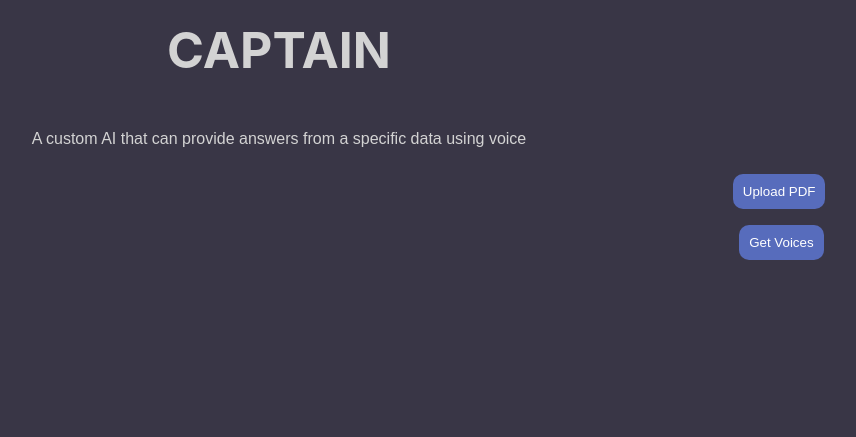
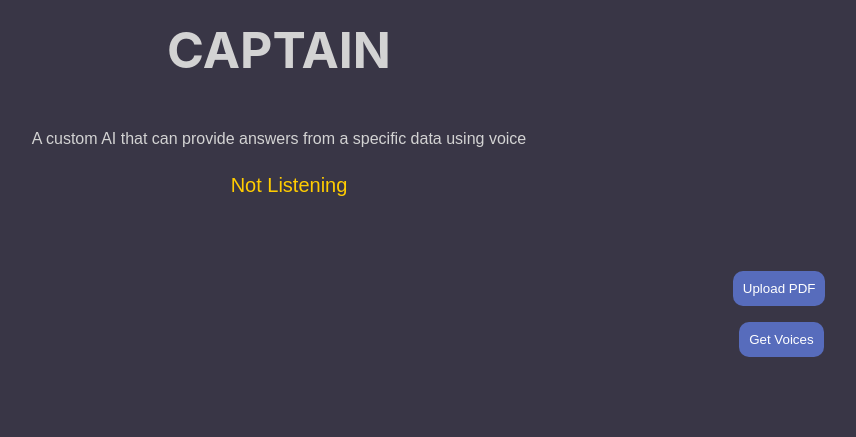
Before and after one commit to codewithmayo/captain, a Flask app: page / in a window 1280 px wide. Shown: the top 437 px of the page, without its empty margins (361-1217 px from the left). Run offline with Flask 3, Linux system fonts and the light colour scheme.

Commit message:
Update index.html

```diff
--- a/templates/index.html
+++ b/templates/index.html
@@ -96,12 +96,24 @@ button {
     top: 60%;
 
 }
+
+    #status {
+        color: #FFCC00; /* Yellow color for status */
+        margin-top: 10px;
+        font-size: 20px;
+        margin-bottom: 20px; /* Add margin to the bottom */
+        padding-left: 20px;
+        left: 10%;
+        margin-bottom: 5%;
+
+    }
     </style>
     <script src="https://code.jquery.com/jquery-3.6.4.min.js"></script>
 </head>
 <body>
     <h1 style="font-size: 50px;">CAPTAIN</h1>
     <p>A custom AI that can provide answers from a specific data using voice</p>
+    <div id="status">Not Listening</div> <!-- Status indicator -->
     <div id="uploadContainer">
         <button id="uploadBtn">Upload PDF</button>
         <button class="voicesbtn" onclick="runScript()">Get Voices</button>
@@ -119,17 +131,39 @@ button {
     </div>
 
     <!-- Add this script block to your HTML file -->
+</body>
+</html>
+
+
+
+
+
+
 <script>
         document.addEventListener('DOMContentLoaded', function () {
             const listenBtn = document.getElementById('listenBtn');
             const uploadBtn = document.getElementById('uploadBtn');
             const uploadForm = document.getElementById('uploadForm');
             const responseContainer = document.getElementById('responseContainer');
+            const statusElement = document.getElementById('status'); // Status element
+
+            let isListening = false;
+
             listenBtn.addEventListener('click', function () {
                 console.log('Listening...');
 
                 const recognition = new (window.SpeechRecognition || window.webkitSpeechRecognition)();
                 recognition.lang = 'en-US';
+
+                recognition.onstart = function () {
+                    isListening = true;
+                    updateStatus(); // Update status when listening starts
+                };
+
+                recognition.onend = function () {
+                    isListening = false;
+                    updateStatus(); // Update status when listening ends
+                };
 
                 recognition.onresult = function (event) {
                     const transcript = event.results[0][0].transcript;
@@ -139,26 +173,27 @@ button {
                     $.ajax({
                         url: '/process_audio',
                         type: 'POST',
-                    contentType: 'application/json',  // Set content type to JSON
-                    data: JSON.stringify({audio_data: transcript}),  // Send the transcript as the data
+                        contentType: 'application/json',
+                        data: JSON.stringify({ audio_data: transcript }),
                         success: function (data) {
                             console.log(data);
+
                             // Display the server's response in the UI
-                        speakResponseWithElevenLabs(data.response)
+                            speakResponseWithElevenLabs(data.response);
                             responseContainer.innerHTML = `<p>Captain: ${data.response || 'No response'}</p>`;
-
                         },
                         error: function (error) {
                             console.error('Error:', error);
-
                         }
                     });
-
                 };
 
                 recognition.start();
             });
 
+            function updateStatus() {
+                statusElement.innerText = isListening ? 'Listening' : 'Not Listening';
+            }
         // Function to trigger the script via AJAX
         function runScript() {
             // Make an AJAX request to the server
@@ -235,5 +270,3 @@ function speakResponseWithElevenLabs(response_text) {
         xhr.send();
     }
 </script>
-</body>
-</html>
```
Lines whose indentation alone changed are shown as unchanged.
